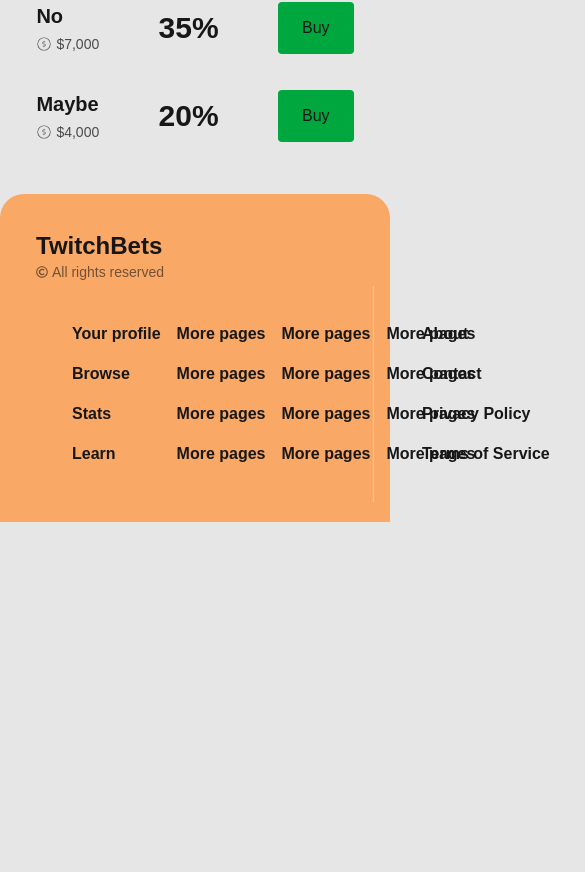
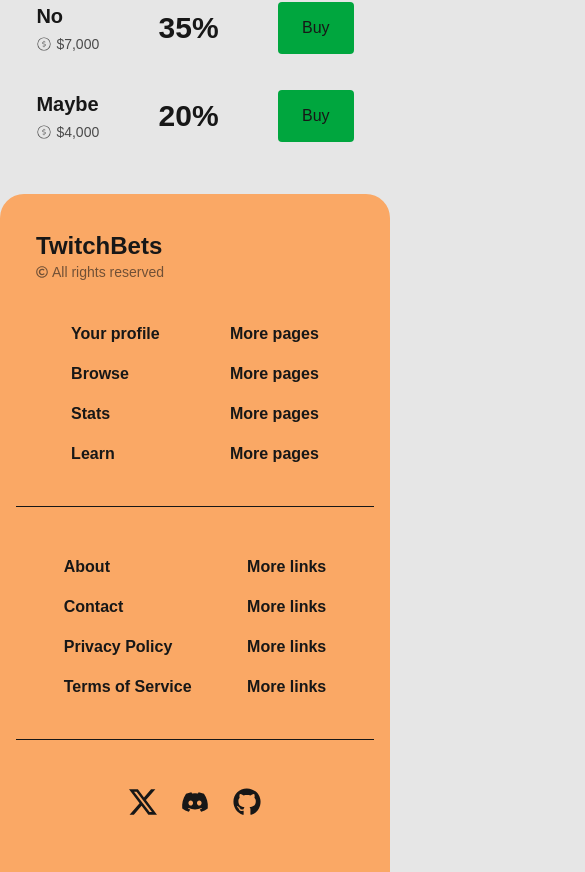
Before and after one commit to CedNo/TwitchBetsApp, a Next.js app: page /bet/1 in a window 390 px wide. Shown: the part 652-1524 px from the top of the page, 585 px wide, since content can reach past the window. Before the commit the page ends 1174 px from the top, so only its background shows below. Built offline with nearby package versions, Linux system fonts and the light colour scheme.

Commit message:
Fixed footer responsiveness (#5)

```diff
--- a/app/components/bet-card.tsx
+++ b/app/components/bet-card.tsx
@@ -13,7 +13,7 @@
                 <div className="pb-2 flex flex-col overflow-y-scroll items-start w-full">
                     {
                         bet.betOptions.map((option, index) => (
-                            <div key={index} className="flex flex-row items-center justify-between border-solid border-gray-500 border-1 w-full p-1 rounded-md mb-1 text-sm pl-2 pr-2">
+                            <div key={index} className="flex flex-row items-center justify-between border-solid border-foreground border-1 w-full p-1 rounded-md mb-1 text-sm pl-2 pr-2">
                                 <div>{option.option}</div>
                                 <div>{option.odds}%</div>
                             </div>
--- a/app/components/footer.tsx
+++ b/app/components/footer.tsx
@@ -14,10 +14,9 @@
                     <p className="text-sm">All rights reserved</p>
                 </div>
             </div>
-            <div className="flex items-center justify-between gap-2 columns-3 divide-neutral-300 divide-x-1 *:h-full">
-                <div className="flex flex-col gap-4 w-full p-4">
-                    <div className="flex flex-row gap-4 justify-between px-10 py-5">
-                        <ul className="flex flex-col items-start justify-center gap-4 whitespace-nowrap text-l font-bold">
+            <div className="flex flex-col sm:flex-row items-center justify-between gap-2 divide-foreground divide-y-1 sm:divide-y-0 sm:divide-x-1 *:h-full">
+                <div className="w-full flex flex-row gap-10 p-10 justify-around">
+                        <ul className=" flex flex-col items-start justify-center gap-4 whitespace-nowrap text-l font-bold">
                             <li>Your profile</li>
                             <li>Browse</li>
                             <li>Stats</li>
@@ -29,36 +28,34 @@
                             <li>More pages</li>
                             <li>More pages</li>
                         </ul>
-                        <ul className="flex flex-col items-start justify-center gap-4 whitespace-nowrap text-l font-bold">
+                        <ul className="hidden lg:flex flex-col items-start justify-center gap-4 whitespace-nowrap text-l font-bold">
                             <li>More pages</li>
                             <li>More pages</li>
                             <li>More pages</li>
                             <li>More pages</li>
                         </ul>
-                        <ul className="flex flex-col items-start justify-center gap-4 whitespace-nowrap text-l font-bold">
+                        <ul className="hidden lg:flex flex-col items-start justify-center gap-4 whitespace-nowrap text-l font-bold">
                             <li>More pages</li>
                             <li>More pages</li>
                             <li>More pages</li>
                             <li>More pages</li>
                         </ul>
                 </div>
-                </div>
-                <div className="flex flex-row gap-10 p-10">
+                <div className="flex flex-row gap-10 p-10 w-full sm:w-fit justify-around">
                     <ul className="flex flex-col gap-4 whitespace-nowrap text-l font-bold my-auto">
                         <li>About</li>
                         <li>Contact</li>
                         <li>Privacy Policy</li>
                         <li>Terms of Service</li>
                     </ul>
-                    <ul className="flex flex-col gap-4 whitespace-nowrap text-l font-bold my-auto">
+                    <ul className="flex sm:hidden lg:flex flex-col gap-4 whitespace-nowrap text-l font-bold my-auto">
                         <li>More links</li>
                         <li>More links</li>
                         <li>More links</li>
                         <li>More links</li>
                     </ul>
                 </div>
-                <div className="flex flex-col p-10">
-                    <div className="flex flex-col items-center gap-6 whitespace-nowrap text-l **:size-7 my-auto">
+                <div className="flex flex-row sm:flex-col items-center gap-6 whitespace-nowrap text-l **:size-7 my-auto p-10">
                     <Link href={'https://github.com/CedNo/TwitchBetsApp'}>
                         <BsTwitterX />
                     </Link>
@@ -70,7 +67,6 @@
                     </Link>
                 </div>
             </div>
-            </div>
         </footer>
     );
 }
```
Lines whose indentation alone changed are shown as unchanged.
